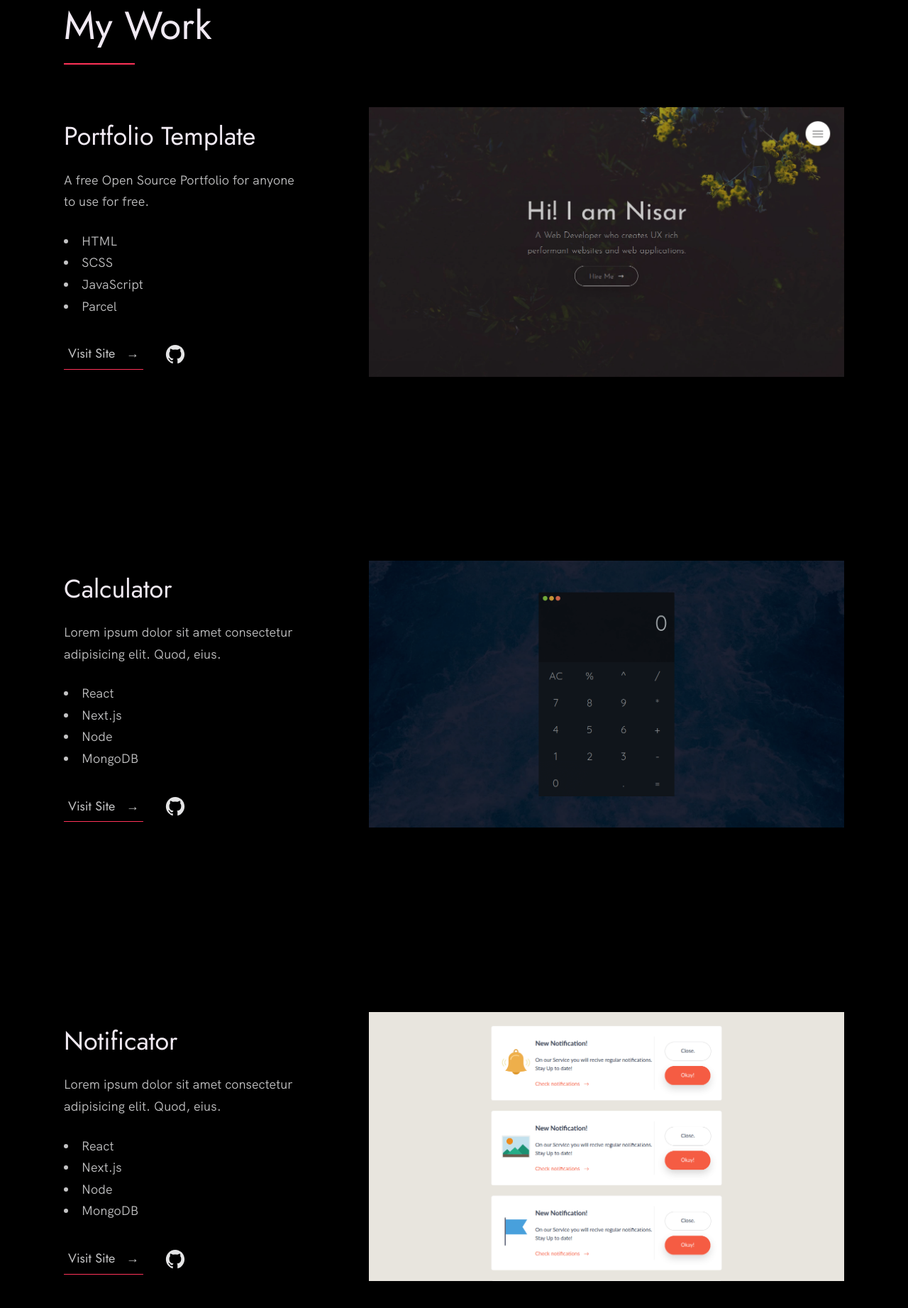
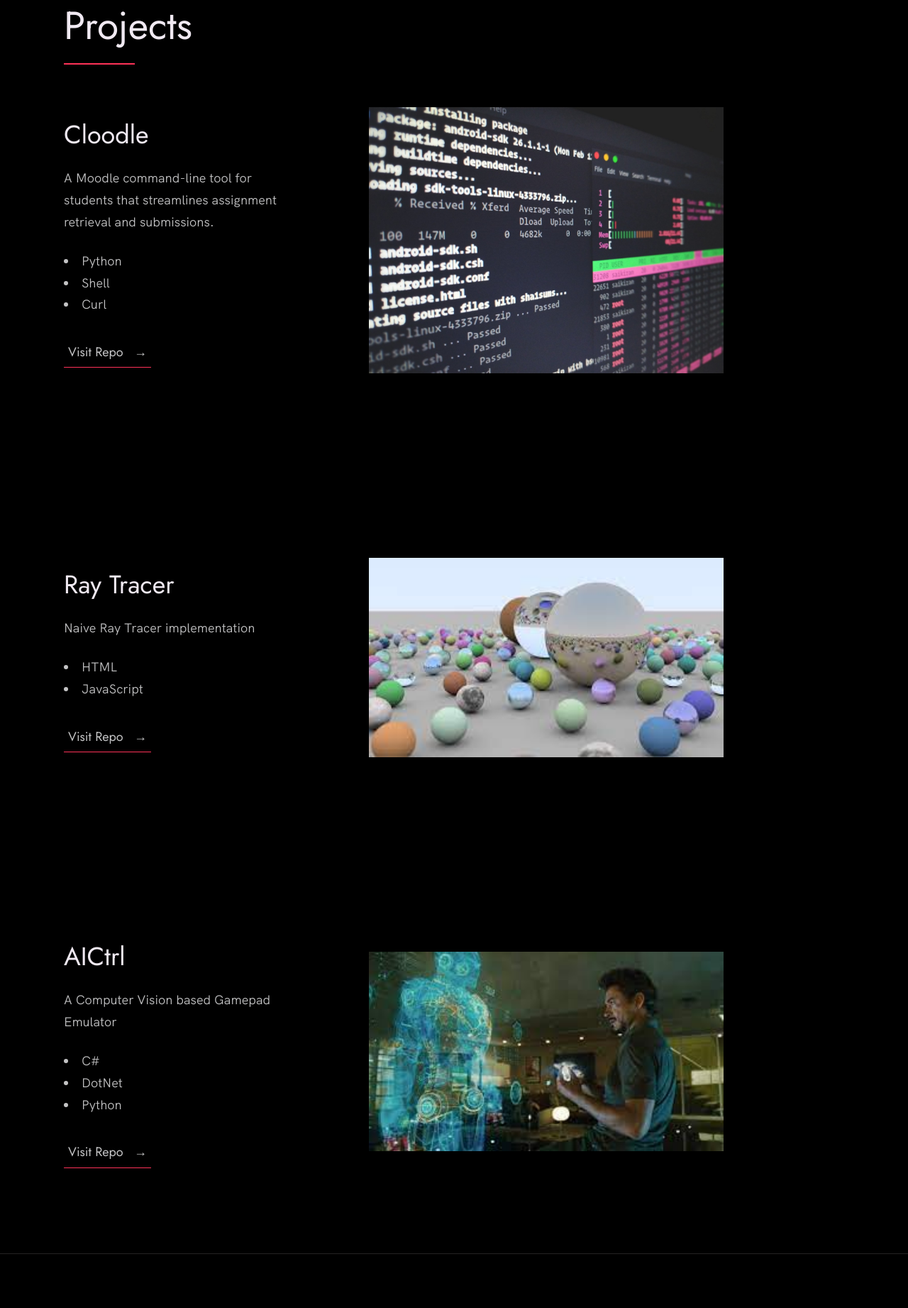
Before and after one commit to qdino/portfolio0, a plain HTML site: page index.html in a window 1280 px wide. Shown: the part 917-2760 px from the top of the page at 71% size. Drawn offline with Linux system fonts and the light colour scheme.

Commit message:
Edited Front Page / Projects
Personalized relevant information

```diff
--- a/index.html
+++ b/index.html
@@ -20,16 +20,16 @@
 <head>
   <meta charset="UTF-8" />
   <meta name="viewport" content="width=device-width, initial-scale=1.0" />
-  <link rel="shortcut icon" type="image/png" href="./images/favicon.png" />
+  <link rel="shortcut icon" type="image/png" href="./images/favicon-32x32.png" />
 
   <!-- Put your site title here -->
   <title>
-    Syed Ali Hussnain | A Web Developer based in Lahore, Pakistan.
+    Portfolio
   </title>
 
-  <meta name="description" content="Add small description of yourslef.">
+  <meta name="description" content="Sriram's Pro-tfolio">
   <!-- Add some coding keywords below, Ex: (React, CSS etc) -->
-  <meta name="keywords" content="Put your name, skills and some coding keywords" />
+  <meta name="keywords" content="sriram portfolio software engineering assignment" />
   <link rel="stylesheet" href="index.css" />
 </head>
 
@@ -41,8 +41,8 @@
     <div class="row">
       <nav class="nav" role="navigation">
         <ul class="nav__items">
-          <li class="nav__item"><a href="#work" class="nav__link">Work</a></li>
-          <li class="nav__item"><a href="#clients" class="nav__link">Clients</a></li>
+          <li class="nav__item"><a href="#projects" class="nav__link">Projects</a></li>
+          <li class="nav__item"><a href="#skills" class="nav__link">Skills</a></li>
           <li class="nav__item">
             <a href="#about" class="nav__link">About</a>
           </li>
@@ -56,10 +56,10 @@
       <div class="header__text">
         <h1 class="heading-primary">
           <!-- Replace the following name with your name -->
-          <span>Syed Ali Hussnain</span>
+          <span>Sriram Munagala</span>
         </h1>
         <!-- Put a small paragraph about yourself -->
-        <p>A Web Developer based in Lahore, Pakistan.</p>
+        <p>Software Engineer from IIIT-Bangalore</p>
         <a href="#contact" class="btn btn--pink">Get in touch</a>
       </div>
     </div>
@@ -69,93 +69,87 @@
 
     <!-- ***** Work ***** -->
 
-    <section class="work" id="work">
+    <section class="projects" id="projects">
       <div class="row">
-        <h2>My Work</h2>
+        <h2>Projects</h2>
         <div class="work__boxes">
 
           <!-- Each div with the work__box class is a project. -->
 
           <div class="work__box">
             <div class="work__text">
-              <h3>Portfolio Template</h3>
+              <h3>Cloodle</h3>
               <p>
-                A free Open Source Portfolio for anyone to use for free.
+                A Moodle command-line tool for students that streamlines assignment retrieval and submissions.
               </p>
               <ul class="work__list">
-                <li>HTML</li>
-                <li>SCSS</li>
-                <li>JavaScript</li>
-                <li>Parcel</li>
+                <li>Python</li>
+                <li>Shell</li>
+                <li>Curl</li>
               </ul>
 
               <div class="work__links">
-                <a href="https://nisar.surge.sh" target="_blank" class="link__text">
-                  Visit Site <span>&rarr;</span>
+                <a href="https://github.com/sriramun/cloodle" target="_blank" class="link__text">
+                  Visit Repo <span>&rarr;</span>
                 </a>
-                <a href="https://github.com/nisarhassan12/portfolio" title="View Source Code" target="_blank">
+                <!-- <a href="https://github.com/nisarhassan12/portfolio" title="View Source Code" target="_blank">
                   <img src="./images/github.svg" class="work__code" alt="GitHub">
-                </a>
+                </a> -->
               </div>
             </div>
             <div class="work__image-box">
-              <img src="./images/project-1.png" class="work__image" alt="Project 1" />
+              <img src="./images/cloodle_img.jpg" class="work__image" alt="Project 1" width="500"/>
             </div>
           </div>
 
           <div class="work__box">
             <div class="work__text">
-              <h3>Calculator</h3>
+              <h3>Ray Tracer</h3>
               <p>
-                Lorem ipsum dolor sit amet consectetur adipisicing elit. Quod,
-                eius.
+                Naive Ray Tracer implementation
               </p>
               <ul class="work__list">
-                <li>React</li>
-                <li>Next.js</li>
-                <li>Node</li>
-                <li>MongoDB</li>
+                <li>HTML</li>
+                <li>JavaScript</li>
               </ul>
 
               <div class="work__links">
-                <a href="#" class="link__text">
-                  Visit Site <span>&rarr;</span>
+                <a href="https://github.com/sriramun/Canvas-Competition" class="link__text">
+                  Visit Repo <span>&rarr;</span>
                 </a>
-                <a href="#">
+                <!-- <a href="#">
                   <img src="./images/github.svg" class="work__code" title="View Source Code" alt="GitHub">
-                </a>
+                </a> -->
               </div>
             </div>
             <div class="work__image-box">
-              <img src="./images/project-2.png" class="work__image" alt="Project 1" />
+              <img src="./images/rayTrace_img.jpg" class="work__image" alt="Project 2" width="500" />
             </div>
           </div>
 
           <div class="work__box">
             <div class="work__text">
-              <h3>Notificator</h3>
+              <h3>AICtrl</h3>
               <p>
-                Lorem ipsum dolor sit amet consectetur adipisicing elit. Quod,
-                eius.
+                A Computer Vision based Gamepad Emulator
               </p>
               <ul class="work__list">
-                <li>React</li>
-                <li>Next.js</li>
-                <li>Node</li>
-                <li>MongoDB</li>
+                <li>C#</li>
+                <li>DotNet</li>
+                <li>Python</li>
               </ul>
 
               <div class="work__links">
-                <a href="#" class="link__text">
-                  Visit Site <span>&rarr;</span>
+                <a href="https://github.com/sriramun/AICtrl" class="link__text">
+                  Visit Repo <span>&rarr;</span>
                 </a>
-                <a href="#">
+                <!-- <a href="#">
                   <img src="./images/github.svg" class="work__code" title="View Source Code" alt="GitHub">
-                </a>
+                </a> -->
               </div>
             </div>
             <div class="work__image-box">
-              <img src="./images/project-3.png" class="work__image" alt="Project 3" />
+              <img src="./images/aictrl.jpg" class="work__image" alt="Project 3" width="500" />
             </div>
           </div>
         </div>
@@ -164,9 +158,9 @@
 
     <!-- ***** Clients ***** -->
 
-    <section class="client" id="clients">
+    <section class="skill" id="skills">
       <div class="row">
-        <h2>Clients</h2>
+        <h2>Goals</h2>
         <div class="client__logos">
           <!-- Add logos of the clients or companies you'have worked with. -->
           <img src="./images/ronjones.png" class="client__logo" alt="Company 2" />
```
Also changed, not shown: images/aictrl.jpg (added), images/cloodle_img.jpg (added), images/favicon-32x32.png (added), images/rayTrace_img.jpg (added).
